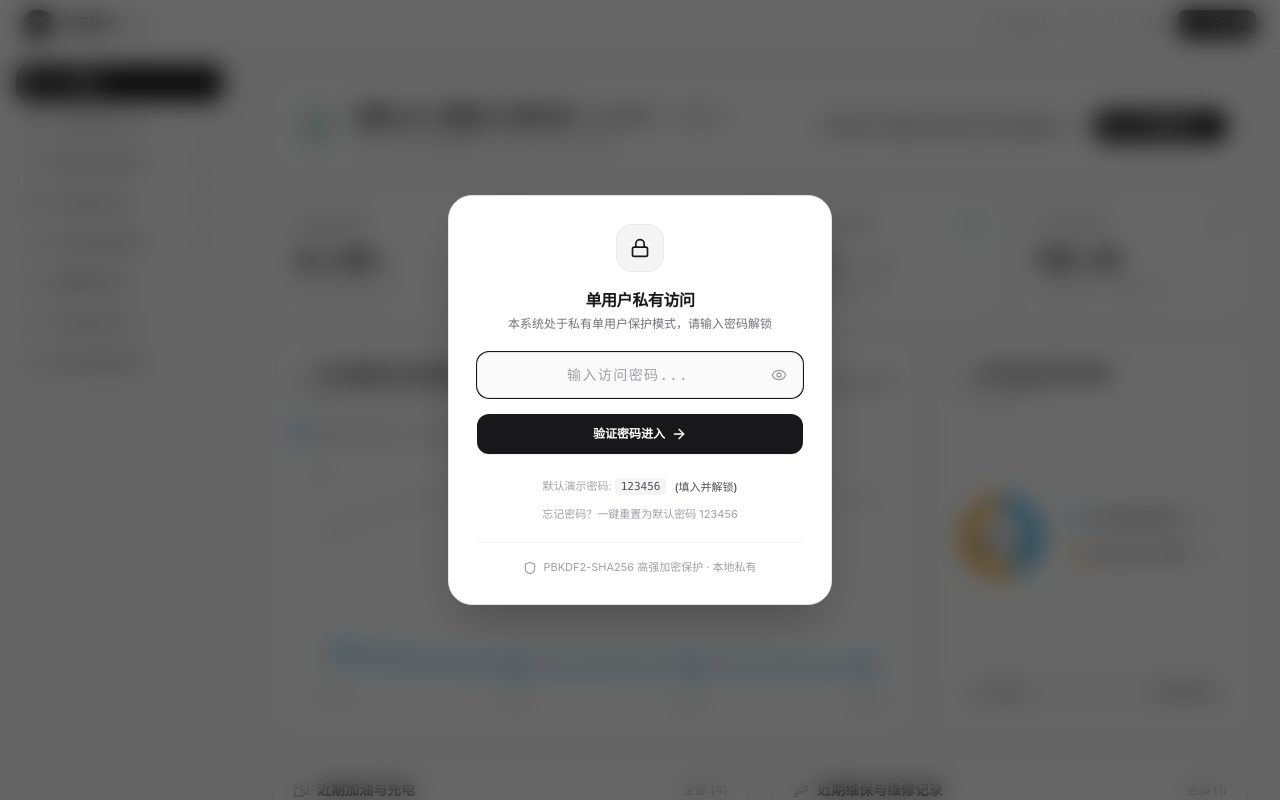
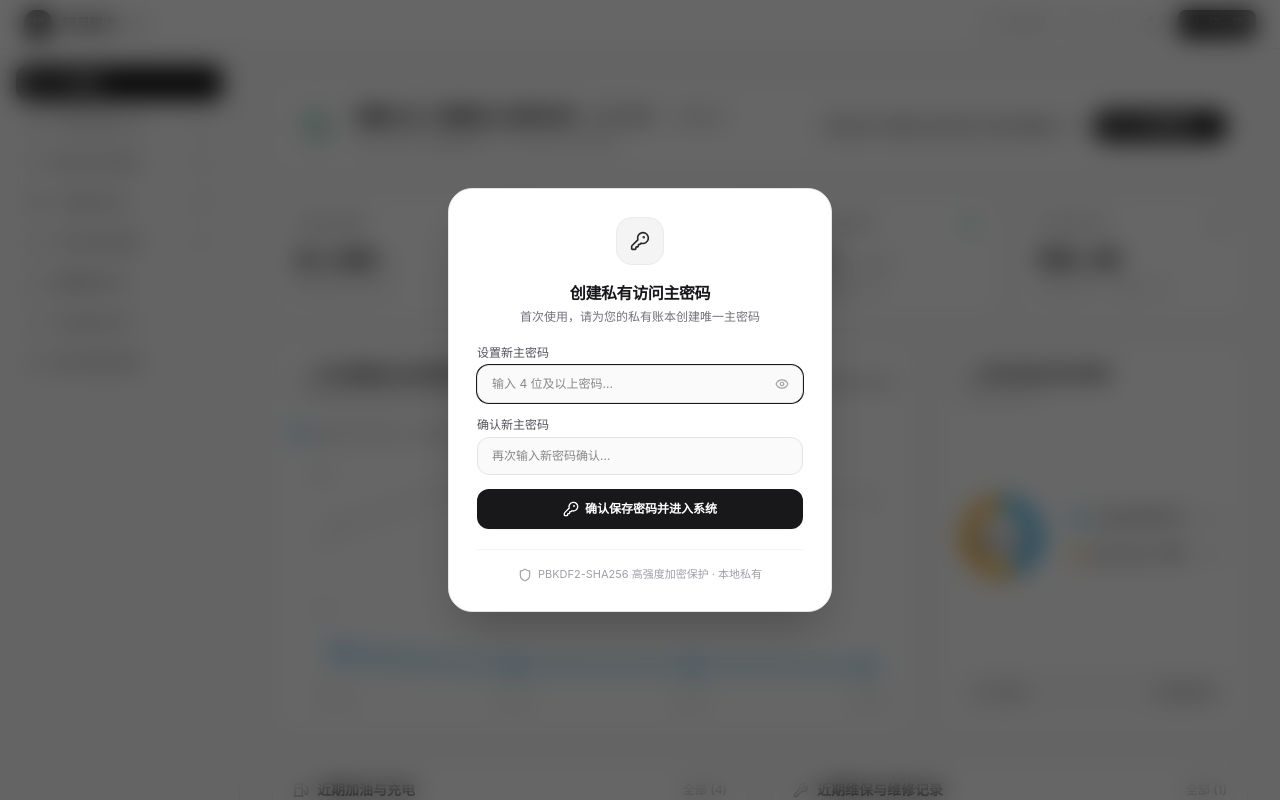
Before and after one commit to TRpAI/lunahaven, a React (Vite) app: page / in a window 1280 px wide. Shown: the top 800 px of the page. Built offline with nearby package versions, Linux system fonts and the light colour scheme.

Commit message:
refactor: remove default password and enforce setup
Remove the hardcoded default password (123456) and the reset mechanism to enhance security. The application now requires users to set a unique master password upon initial login.

```diff
--- a/src/App.tsx
+++ b/src/App.tsx
@@ -51,7 +51,6 @@ export default function App() {
     verifyPassword,
     verify2FACode,
     setMasterPassword,
-    resetToDefaultPassword,
     enable2FA,
     disable2FA,
     lockNow,
@@ -89,7 +88,6 @@ export default function App() {
           onVerifyPassword={verifyPassword}
           onVerify2FACode={verify2FACode}
           onSetPassword={setMasterPassword}
-          onResetToDefault={resetToDefaultPassword}
         />
       )}
 
--- a/src/components/PrivacyLockModal.tsx
+++ b/src/components/PrivacyLockModal.tsx
@@ -6,7 +6,6 @@ import {
   EyeOff,
   KeyRound,
   Lock,
-  RotateCcw,
   Shield,
   ShieldAlert,
   ShieldCheck,
@@ -18,7 +17,6 @@ interface PrivacyLockModalProps {
   onVerifyPassword: (password: string) => Promise<{ success: boolean; requires2FA: boolean }>;
   onVerify2FACode: (codeOrBackup: string) => Promise<boolean>;
   onSetPassword: (password: string) => Promise<boolean> | boolean;
-  onResetToDefault?: () => Promise<boolean> | boolean;
 }
 
 export const PrivacyLockModal: React.FC<PrivacyLockModalProps> = ({
@@ -26,7 +24,6 @@ export const PrivacyLockModal: React.FC<PrivacyLockModalProps> = ({
   onVerifyPassword,
   onVerify2FACode,
   onSetPassword,
-  onResetToDefault,
 }) => {
   const [step, setStep] = useState<'password' | 'twoFactor'>('password');
   const [password, setPassword] = useState('');
@@ -60,7 +57,7 @@ export const PrivacyLockModal: React.FC<PrivacyLockModalProps> = ({
     try {
       const res = await onVerifyPassword(password.trim());
       if (!res.success) {
-        setErrorMsg('密码错误，请确认或重试。若忘记密码可使用下方一键重置。');
+        setErrorMsg('密码错误，请重新确认后输入');
         setPassword('');
       } else {
         setErrorMsg('');
@@ -102,15 +99,15 @@ export const PrivacyLockModal: React.FC<PrivacyLockModalProps> = ({
   const handleInitPassword = async (e: React.FormEvent) => {
     e.preventDefault();
     if (!password.trim()) {
-      setErrorMsg('请输入要设置的密码');
+      setErrorMsg('请输入要设置的新密码');
       return;
     }
     if (password.length < 4) {
-      setErrorMsg('密码长度不能少于 4 位');
+      setErrorMsg('密码长度不能少于 4 位字符');
       return;
     }
     if (password !== confirmPassword) {
-      setErrorMsg('两次输入的密码不一致');
+      setErrorMsg('两次输入的密码不一致，请核对');
       return;
     }
 
@@ -123,47 +120,6 @@ export const PrivacyLockModal: React.FC<PrivacyLockModalProps> = ({
     }
   };
 
-  const handleQuickFillDefault = async () => {
-    setPassword('123456');
-    setIsLoading(true);
-    setErrorMsg('');
-    try {
-      const res = await onVerifyPassword('123456');
-      if (!res.success) {
-        // 如果 123456 与当前存储不匹配，直接触发一键重置为 123456
-        if (onResetToDefault) {
-          await onResetToDefault();
-        } else {
-          setErrorMsg('密码已被修改，非默认密码 123456');
-        }
-      } else if (res.requires2FA) {
-        setStep('twoFactor');
-      }
-    } catch {
-      if (onResetToDefault) {
-        await onResetToDefault();
-      }
-    } finally {
-      setIsLoading(false);
-    }
-  };
-
-  const handleResetToDefault = async () => {
-    if (window.confirm('是否将访问密码重置为默认密码 123456？\n重置后将自动解锁并直接进入系统，您的记账、薪资与车辆数据完全保留不受任何影响。')) {
-      if (onResetToDefault) {
-        setIsLoading(true);
-        setErrorMsg('');
-        try {
-          await onResetToDefault();
-        } catch (err: any) {
-          setErrorMsg(`重置失败: ${err.message}`);
-        } finally {
-          setIsLoading(false);
-        }
-      }
-    }
-  };
-
   return (
     <div className="fixed inset-0 z-50 flex items-center justify-center bg-black/60 dark:bg-black/80 backdrop-blur-md p-4 transition-all duration-300">
       <div className="w-full max-w-sm bg-white dark:bg-zinc-900 rounded-3xl p-7 shadow-2xl border border-zinc-200 dark:border-zinc-800 text-center animate-in fade-in zoom-in-95 duration-200">
@@ -171,6 +127,8 @@ export const PrivacyLockModal: React.FC<PrivacyLockModalProps> = ({
         <div className="mx-auto w-12 h-12 rounded-2xl bg-zinc-100 dark:bg-zinc-800 flex items-center justify-center text-zinc-900 dark:text-zinc-100 mb-4 border border-zinc-200/60 dark:border-zinc-700/60">
           {step === 'twoFactor' ? (
             <Smartphone className="w-5 h-5 text-zinc-800 dark:text-zinc-200" />
+          ) : !hasPassword ? (
+            <KeyRound className="w-5 h-5 text-zinc-800 dark:text-zinc-200" />
           ) : (
             <Lock className="w-5 h-5" />
           )}
@@ -179,20 +137,20 @@ export const PrivacyLockModal: React.FC<PrivacyLockModalProps> = ({
         {/* Title */}
         <h2 className="text-base font-bold text-zinc-900 dark:text-zinc-100 tracking-tight">
           {!hasPassword
-            ? '设置主密码'
+            ? '创建私有访问主密码'
             : step === 'twoFactor'
             ? '二步验证 (2FA)'
             : '单用户私有访问'}
         </h2>
         <p className="text-xs text-zinc-500 dark:text-zinc-400 mt-1 mb-5">
           {!hasPassword
-            ? '首次使用，请设置本站唯一的访问密码'
+            ? '首次使用，请为您的私有账本创建唯一主密码'
             : step === 'twoFactor'
             ? (isBackupCodeMode ? '请输入 8 位应急备用恢复码' : '请输入身份验证器中的 6 位动态口令')
             : '本系统处于私有单用户保护模式，请输入密码解锁'}
         </p>
 
-        {/* Step 1: Master Password */}
+        {/* Step 1: Master Password Login */}
         {hasPassword && step === 'password' && (
           <form onSubmit={handlePasswordSubmit} className="space-y-4">
             <div className="relative">
@@ -210,7 +168,7 @@ export const PrivacyLockModal: React.FC<PrivacyLockModalProps> = ({
               <button
                 type="button"
                 onClick={() => setShowPassword(!showPassword)}
-                className="absolute right-3 top-1/2 -translate-y-1/2 text-zinc-400 hover:text-zinc-600 dark:hover:text-zinc-200 p-1"
+                className="absolute right-3 top-1/2 -translate-y-1/2 text-zinc-400 hover:text-zinc-600 dark:hover:text-zinc-200 p-1 cursor-pointer"
                 tabIndex={-1}
               >
                 {showPassword ? <EyeOff className="w-4 h-4" /> : <Eye className="w-4 h-4" />}
@@ -218,20 +176,11 @@ export const PrivacyLockModal: React.FC<PrivacyLockModalProps> = ({
             </div>
 
             {errorMsg && (
-              <div className="p-2.5 rounded-xl bg-rose-50 dark:bg-rose-950/40 border border-rose-200 dark:border-rose-900/60 text-xs text-rose-600 dark:text-rose-400 text-left space-y-1.5">
+              <div className="p-2.5 rounded-xl bg-rose-50 dark:bg-rose-950/40 border border-rose-200 dark:border-rose-900/60 text-xs text-rose-600 dark:text-rose-400 text-left">
                 <p className="font-medium flex items-center gap-1.5">
                   <ShieldAlert className="w-4 h-4 shrink-0 text-rose-500" />
                   <span>{errorMsg}</span>
                 </p>
-                {onResetToDefault && (
-                  <button
-                    type="button"
-                    onClick={handleResetToDefault}
-                    className="w-full text-center py-1.5 mt-1 rounded-lg bg-rose-100 hover:bg-rose-200 dark:bg-rose-900/60 dark:hover:bg-rose-800 text-rose-700 dark:text-rose-200 text-[11px] font-semibold transition-colors cursor-pointer"
-                  >
-                    立即重置为默认密码 (123456) 并解锁
-                  </button>
-                )}
               </div>
             )}
 
@@ -243,29 +192,6 @@ export const PrivacyLockModal: React.FC<PrivacyLockModalProps> = ({
               <span>{isLoading ? '正在验证...' : '验证密码进入'}</span>
               <ArrowRight className="w-4 h-4" />
             </button>
-
-            <div className="pt-2 flex flex-col items-center gap-1.5 text-[11px] text-zinc-400">
-              <div className="flex items-center gap-1">
-                <span>默认演示密码: <code className="font-mono bg-zinc-100 dark:bg-zinc-800 px-1.5 py-0.5 rounded text-zinc-600 dark:text-zinc-300">123456</code></span>
-                <button
-                  type="button"
-                  onClick={handleQuickFillDefault}
-                  className="text-zinc-600 dark:text-zinc-300 hover:underline font-medium ml-1 cursor-pointer"
-                >
-                  (填入并解锁)
-                </button>
-              </div>
-
-              {onResetToDefault && (
-                <button
-                  type="button"
-                  onClick={handleResetToDefault}
-                  className="text-zinc-400 hover:text-zinc-600 dark:hover:text-zinc-300 text-[11px] transition-colors cursor-pointer mt-1 hover:underline"
-                >
-                  忘记密码？一键重置为默认密码 123456
-                </button>
-              )}
-            </div>
           </form>
         )}
 
@@ -335,28 +261,17 @@ export const PrivacyLockModal: React.FC<PrivacyLockModalProps> = ({
                 {isBackupCodeMode ? '切换为动态口令' : '使用备用恢复码'}
               </button>
             </div>
-
-            {onResetToDefault && (
-              <div className="pt-2 border-t border-zinc-100 dark:border-zinc-800/80">
-                <button
-                  type="button"
-                  onClick={handleResetToDefault}
-                  className="text-zinc-400 hover:text-zinc-600 dark:hover:text-zinc-300 text-[11px] transition-colors cursor-pointer hover:underline"
-                >
-                  无法获取 2FA 验证码？一键重置密码与 2FA
-                </button>
-              </div>
-            )}
           </form>
         )}
 
-        {/* First time initialization */}
+        {/* First time initialization (强制首次创建密码) */}
         {!hasPassword && (
           <form onSubmit={handleInitPassword} className="space-y-3.5 text-left">
             <div>
               <label className="text-xs font-medium text-zinc-600 dark:text-zinc-400 block mb-1">
-                创建主密码
+                设置新主密码
               </label>
+              <div className="relative">
                 <input
                   type={showPassword ? 'text' : 'password'}
                   value={password}
@@ -365,14 +280,23 @@ export const PrivacyLockModal: React.FC<PrivacyLockModalProps> = ({
                     setErrorMsg('');
                   }}
                   autoFocus
-                placeholder="设置 4 位及以上密码..."
-                className="w-full px-3.5 py-2.5 rounded-xl bg-zinc-50 dark:bg-zinc-800/80 border border-zinc-200 dark:border-zinc-700 text-xs text-zinc-900 dark:text-zinc-100 focus:outline-hidden focus:ring-1 focus:ring-zinc-900 dark:focus:ring-zinc-100"
+                  placeholder="输入 4 位及以上密码..."
+                  className="w-full px-3.5 py-2.5 pr-9 rounded-xl bg-zinc-50 dark:bg-zinc-800/80 border border-zinc-200 dark:border-zinc-700 text-xs text-zinc-900 dark:text-zinc-100 focus:outline-hidden focus:ring-1 focus:ring-zinc-900 dark:focus:ring-zinc-100"
                 />
+                <button
+                  type="button"
+                  onClick={() => setShowPassword(!showPassword)}
+                  className="absolute right-2.5 top-1/2 -translate-y-1/2 text-zinc-400 hover:text-zinc-600 dark:hover:text-zinc-200 p-1 cursor-pointer"
+                  tabIndex={-1}
+                >
+                  {showPassword ? <EyeOff className="w-3.5 h-3.5" /> : <Eye className="w-3.5 h-3.5" />}
+                </button>
+              </div>
             </div>
 
             <div>
               <label className="text-xs font-medium text-zinc-600 dark:text-zinc-400 block mb-1">
-                确认主密码
+                确认新主密码
               </label>
               <input
                 type={showPassword ? 'text' : 'password'}
@@ -381,7 +305,7 @@ export const PrivacyLockModal: React.FC<PrivacyLockModalProps> = ({
                   setConfirmPassword(e.target.value);
                   setErrorMsg('');
                 }}
-                placeholder="再次输入确认..."
+                placeholder="再次输入新密码确认..."
                 className="w-full px-3.5 py-2.5 rounded-xl bg-zinc-50 dark:bg-zinc-800/80 border border-zinc-200 dark:border-zinc-700 text-xs text-zinc-900 dark:text-zinc-100 focus:outline-hidden focus:ring-1 focus:ring-zinc-900 dark:focus:ring-zinc-100"
               />
             </div>
@@ -394,17 +318,18 @@ export const PrivacyLockModal: React.FC<PrivacyLockModalProps> = ({
 
             <button
               type="submit"
-              className="w-full mt-2 py-3 px-4 rounded-xl bg-zinc-900 hover:bg-zinc-800 dark:bg-zinc-100 dark:hover:bg-zinc-200 text-white dark:text-zinc-900 text-xs font-semibold shadow-xs flex items-center justify-center gap-1.5 transition-all active:scale-[0.98] cursor-pointer"
+              disabled={isLoading}
+              className="w-full mt-2 py-3 px-4 rounded-xl bg-zinc-900 hover:bg-zinc-800 dark:bg-zinc-100 dark:hover:bg-zinc-200 text-white dark:text-zinc-900 text-xs font-semibold shadow-xs flex items-center justify-center gap-1.5 transition-all active:scale-[0.98] cursor-pointer disabled:opacity-50"
             >
               <KeyRound className="w-4 h-4" />
-              <span>确认保存并登录</span>
+              <span>{isLoading ? '正在保存...' : '确认保存密码并进入系统'}</span>
             </button>
           </form>
         )}
 
         <div className="mt-5 pt-4 border-t border-zinc-100 dark:border-zinc-800/80 flex items-center justify-center gap-1.5 text-[11px] text-zinc-400">
           <Shield className="w-3.5 h-3.5" />
-          <span>PBKDF2-SHA256 高强加密保护 · 本地私有</span>
+          <span>PBKDF2-SHA256 高强度加密保护 · 本地私有</span>
         </div>
       </div>
     </div>
--- a/src/hooks/usePrivacyLock.ts
+++ b/src/hooks/usePrivacyLock.ts
@@ -3,16 +3,20 @@ import { AppSettings } from '../types';
 import { hashPassword, verifyPasswordHash } from '../utils/crypto';
 import { verifyTOTPCode } from '../utils/totp';
 
+const DEMO_PIN_HASH = 'cWl5dWVfbWFzdGVyXzEyMzQ1Nl9hdXRoX3Yy';
+
 export function usePrivacyLock(
   settings: AppSettings,
   onUpdateSettings: (settings: Partial<AppSettings>) => void
 ) {
-  const isLockEnabled = settings.isPinLockEnabled !== false && Boolean(settings.pinHash);
+  // 生产环境安全策略：有效自定义密码必须存在且不能是遗留的演示弱哈希
+  const hasPassword = Boolean(settings.pinHash && settings.pinHash !== DEMO_PIN_HASH);
   const is2FAEnabled = Boolean(settings.isTwoFactorEnabled && settings.twoFactorSecret);
 
   const [isUnlocked, setIsUnlocked] = useState<boolean>(() => {
-    if (!isLockEnabled) {
-      return true;
+    // 首次登入无密码时，强制未解锁状态，阻断访问并引导新建主密码
+    if (!hasPassword) {
+      return false;
     }
     const sessionAuth = sessionStorage.getItem('qiyue_session_unlocked');
     return sessionAuth === 'true';
@@ -25,8 +29,10 @@ export function usePrivacyLock(
   };
 
   useEffect(() => {
-    if (!isLockEnabled) {
-      setIsUnlocked(true);
+    // 若未创建密码，不可解锁
+    if (!hasPassword) {
+      setIsUnlocked(false);
+      sessionStorage.removeItem('qiyue_session_unlocked');
       return;
     }
 
@@ -42,7 +48,7 @@ export function usePrivacyLock(
     }, 10000);
 
     return () => clearInterval(interval);
-  }, [isUnlocked, isLockEnabled, settings.autoLockMinutes, lastActiveTime]);
+  }, [isUnlocked, hasPassword, settings.autoLockMinutes, lastActiveTime]);
 
   // 验证第一步主密码 (PBKDF2-SHA256，支持旧版本透明升级与默认兜底)
   const verifyPassword = async (
@@ -132,23 +138,6 @@ export function usePrivacyLock(
     return true;
   };
 
-  // 一键重置为默认密码 123456 (应急解锁，不丢失任何记账数据)
-  const resetToDefaultPassword = async (): Promise<boolean> => {
-    const { hash, salt } = await hashPassword('123456');
-    onUpdateSettings({
-      isPinLockEnabled: true,
-      pinHash: hash,
-      passwordSalt: salt,
-      isTwoFactorEnabled: false,
-      twoFactorSecret: undefined,
-      twoFactorBackupCodes: [],
-    });
-    setIsUnlocked(true);
-    sessionStorage.setItem('qiyue_session_unlocked', 'true');
-    setLastActiveTime(Date.now());
-    return true;
-  };
-
   // 开启双重验证
   const enable2FA = (secret: string, backupCodes: string[]) => {
     onUpdateSettings({
@@ -175,12 +164,11 @@ export function usePrivacyLock(
 
   return {
     isUnlocked,
-    hasPassword: isLockEnabled,
+    hasPassword,
     is2FAEnabled,
     verifyPassword,
     verify2FACode,
     setMasterPassword,
-    resetToDefaultPassword,
     enable2FA,
     disable2FA,
     lockNow,
--- a/src/utils/storage.ts
+++ b/src/utils/storage.ts
@@ -4,11 +4,14 @@ import { calculateSalaryBreakdown, DEFAULT_INSURANCE_RATES } from './taxCalculat
 
 const STORAGE_KEY = 'qiyue_ledger_v1';
 
+const DEMO_PIN_HASH = 'cWl5dWVfbWFzdGVyXzEyMzQ1Nl9hdXRoX3Yy';
+
 export const DEFAULT_SETTINGS: AppSettings = {
   theme: 'system',
   currencySymbol: '¥',
   isPinLockEnabled: true,
-  pinHash: 'cWl5dWVfbWFzdGVyXzEyMzQ1Nl9hdXRoX3Yy', // 默认密码 123456
+  pinHash: '', // 生产环境无默认密码，首次登入强制新建自定义主密码
+  passwordSalt: '',
   autoLockMinutes: 15,
   privacyMaskNumbers: false,
   activeVehicleId: 'v-1',
@@ -544,6 +547,13 @@ export function loadLedgerData(): LedgerFullData {
       return initial;
     }
     const parsed = JSON.parse(raw);
+    const mergedSettings = { ...DEFAULT_SETTINGS, ...(parsed.settings || {}) };
+    // 若原本地缓存中仍存留演示默认密码 (123456)，彻底清除并强制首次新建
+    if (mergedSettings.pinHash === DEMO_PIN_HASH) {
+      mergedSettings.pinHash = '';
+      mergedSettings.passwordSalt = '';
+    }
+
     return {
       salaries: parsed.salaries || [],
       overtimes: parsed.overtimes || [],
@@ -551,7 +561,7 @@ export function loadLedgerData(): LedgerFullData {
       vehicles: parsed.vehicles || [],
       fuels: parsed.fuels || [],
       maintenances: parsed.maintenances || [],
-      settings: { ...DEFAULT_SETTINGS, ...(parsed.settings || {}) },
+      settings: mergedSettings,
       version: parsed.version || '1.0.0',
       exportedAt: parsed.exportedAt || new Date().toISOString(),
     };
```
Lines whose indentation alone changed are shown as unchanged.
